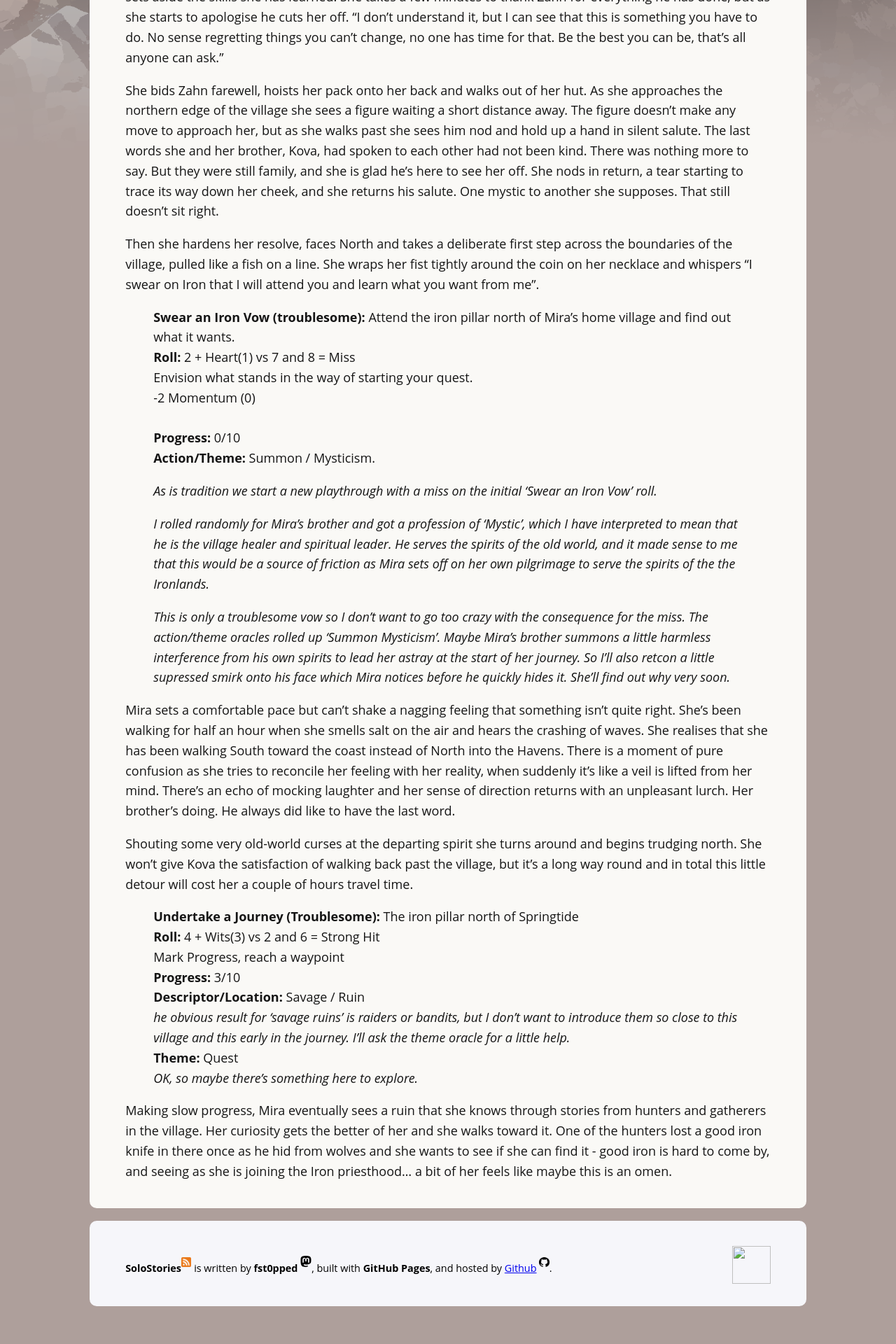
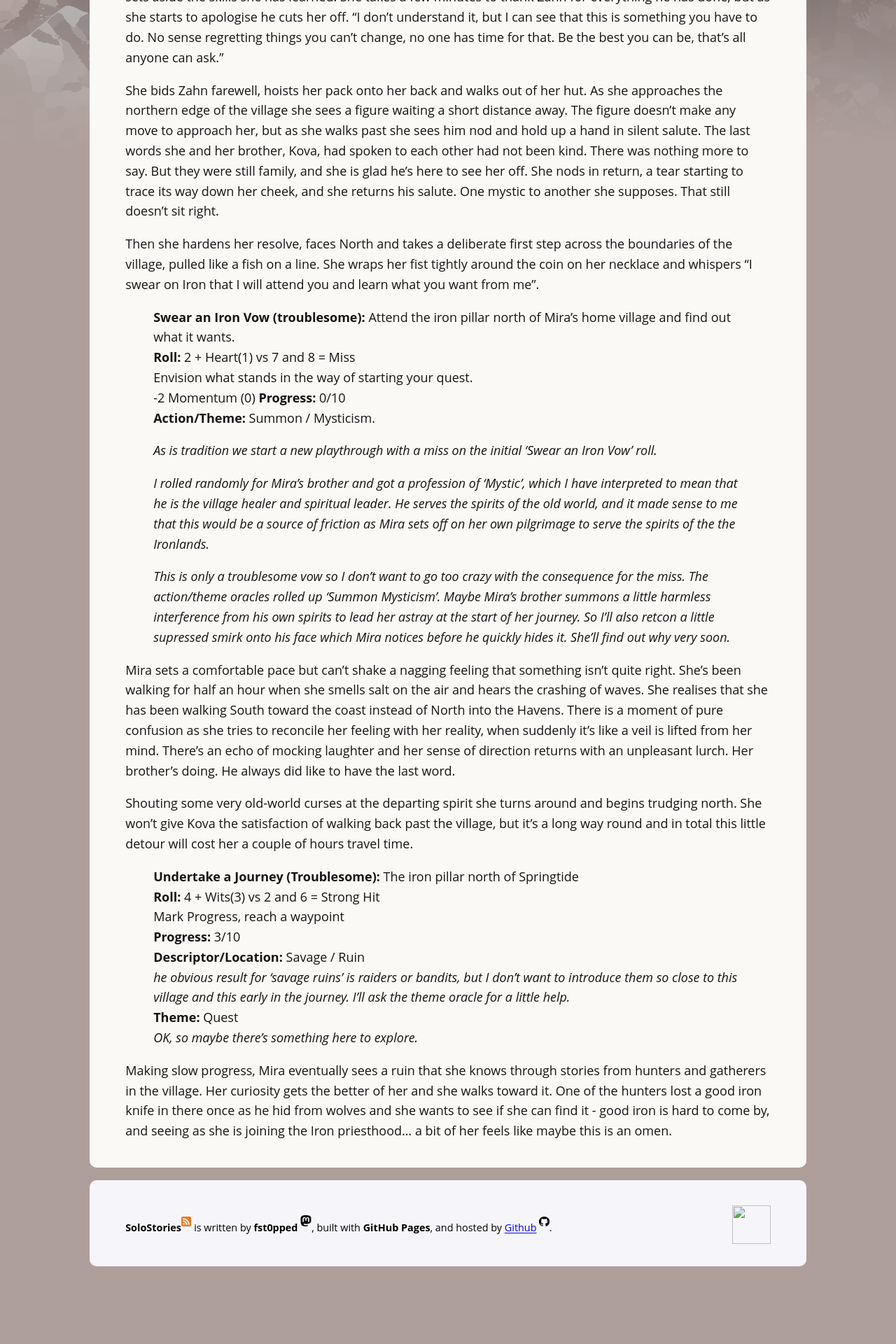
Before and after one commit to fst0pped/fst0pped.github.io, a Jekyll site: the page built from _posts/2026-01-20-Ironsworn-Mira-A-Call-to-Iron-1.md, in a window 1280 px wide. Shown: the part 1420-3340 px from the top of the page at 70% size. Built offline with Jekyll 4.4.1, drawn with Linux system fonts in a browser that asks for light colours; after the commit the page ends 3283 px from its top, so only the background shows below that.

Commit message:
update
forgot a break tag

```diff
--- a/_posts/2026-01-20-Ironsworn-Mira-A-Call-to-Iron-1.md
+++ b/_posts/2026-01-20-Ironsworn-Mira-A-Call-to-Iron-1.md
@@ -26,7 +26,7 @@ Then she hardens her resolve, faces North and takes a deliberate first step acro
 > **Swear an Iron Vow (troublesome):** Attend the iron pillar north of Mira's home village and find out what it wants.
 > <strong>Roll:</strong> 2 + Heart(1) vs 7 and 8 = Miss
 > Envision what stands in the way of starting your quest.
-> -2 Momentum (0)<br />
+> -2 Momentum (0)
 > **Progress:** 0/10
 > **Action/Theme:** Summon / Mysticism.
 >
--- a/solo_posts.html
+++ b/solo_posts.html
@@ -1,6 +1,6 @@
 ---
 layout: default
-title: Solo Games
+title: Solo Posts
 ---
 
 <h1>Solo stories by game</h1>
```
